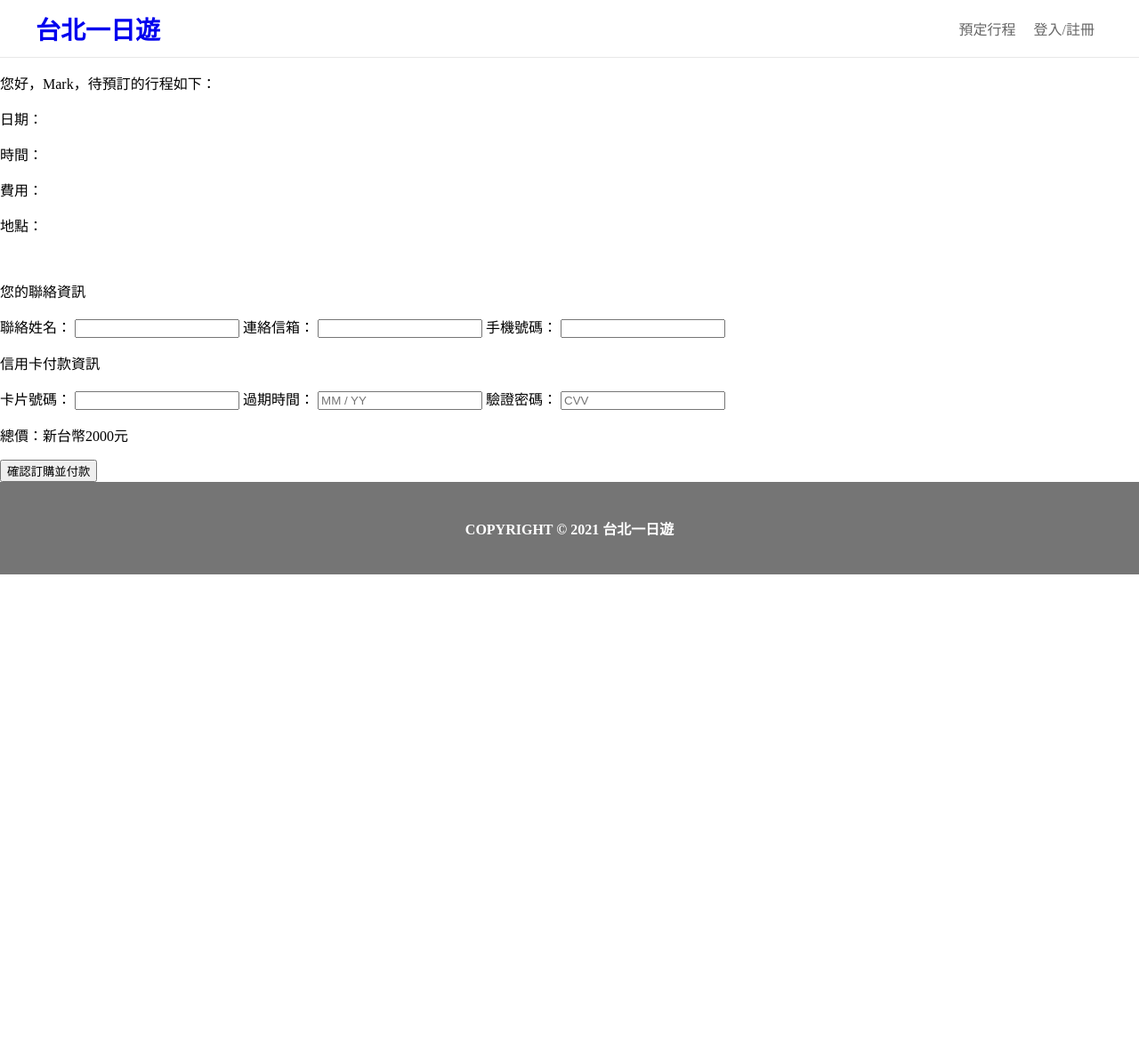
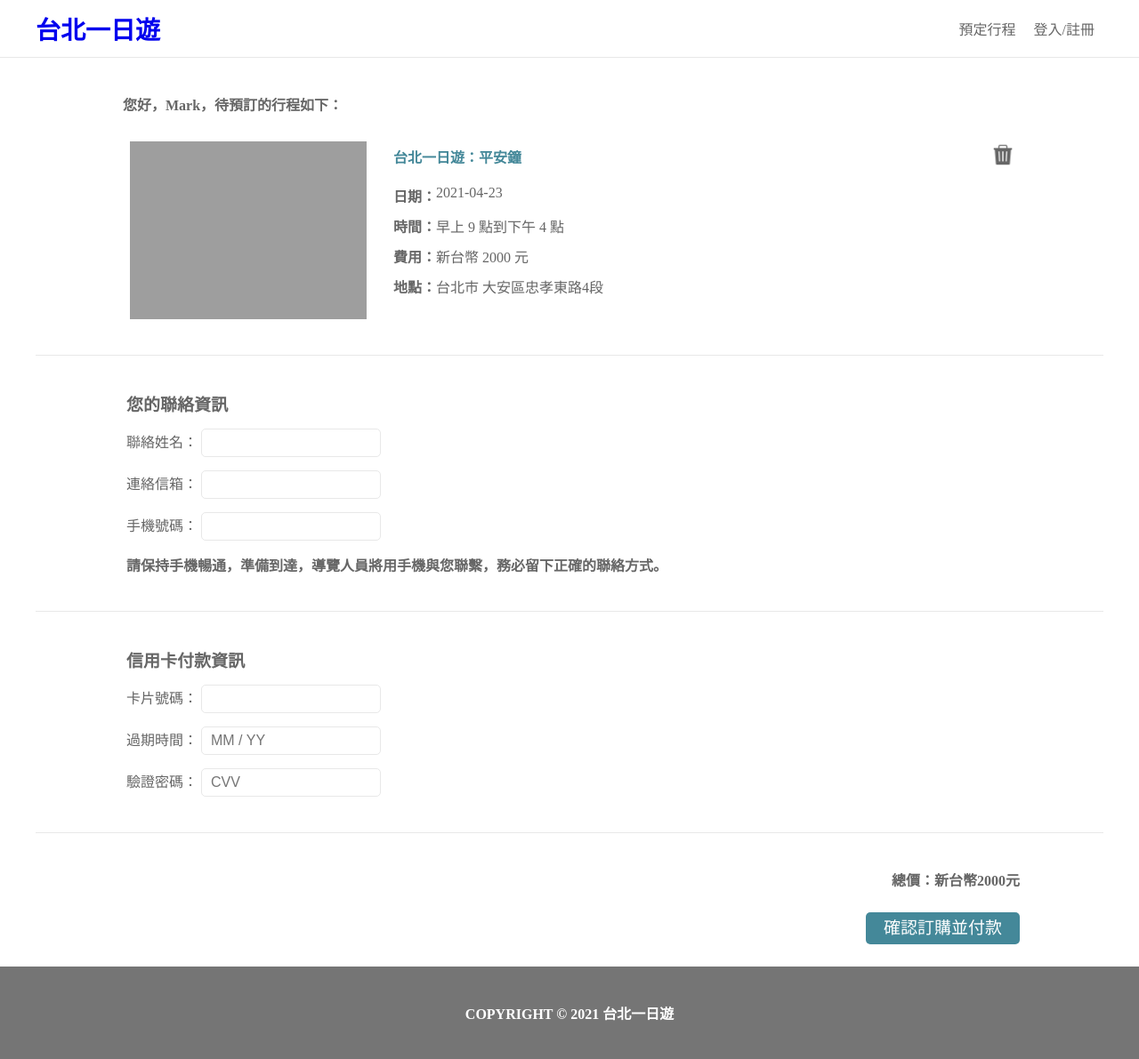
Before and after one commit to KJeiii/WeHelp-Stage-2, a Flask app: page /booking in a window 1280 px wide. Shown: the whole page at 89% size. Before the commit the page ends 646 px from the top, so only its background shows below. Run offline with Flask 3, Linux system fonts and the light colour scheme; grey boxes are pictures that could not be loaded.

Commit message:
complete RWD: 1920px

```diff
--- a/taipei-day-trip/static/booking.css
+++ b/taipei-day-trip/static/booking.css
@@ -9,3 +9,197 @@ body {
     z-index: 5;
     border-bottom: 1px solid #e8e8e8;
 }
+
+/* topSection and itinerary info */
+.topSection {
+    display: flex;
+    justify-content: center;
+    margin-top: 40px;
+}
+
+.itineraryOuter {
+    width: 1200px;
+    border-bottom: 1px solid #e8e8e8;
+    display: flex;
+    justify-content: center;
+}
+
+.itineraryInner {
+    width: 1004px;
+}
+
+.itinerary {
+    display: flex;
+    margin-top: 30px;
+    position: relative;
+}
+
+.welcomeMsg {
+    font-style: 19px;
+    font-style: normal;
+    font-weight: 700;
+    color: #666;
+    margin: 0px;
+}
+
+figure {
+    width: 266px;
+    height: 200px;
+    margin: 0 30px 40px 8px;
+}
+
+figure img {
+    display: block;
+    object-fit: cover;
+    object-position: center;
+    max-width: 100%;
+}
+
+article div {
+    display: flex;
+    margin: 10px 0 10px 0;
+}
+
+article p {
+    margin: 0;
+}
+
+.itineray-title {
+    font-size: 16px;
+    font-style: normal;
+    font-weight: 700;
+    color: #489;
+    margin: 5px 0 20px 0;
+}
+
+.itinerary-item {
+    font-size: 16px;
+    font-style: normal;
+    font-weight: 700;
+    color: #666;
+}
+
+article div p {
+    font-size: 16px;
+    font-style: normal;
+    font-weight: 500;
+    color: #666;
+}
+
+.bin {
+    width: 30px;
+    height: 30px;
+    position: absolute;
+    left: calc(100% - 30px);
+
+}
+
+/* bottomSection and payment info */
+.bottomSection {
+    display: flex;
+    justify-content: center;
+}
+
+.memberContact-outer {
+    width: 1200px;
+    display: flex;
+    justify-content: center;
+    border-bottom: 1px solid #e8e8e8;
+    margin: 0;
+}
+
+.memberContact-inner {
+    width: 1004px;
+    padding-left: 8px;
+    margin: 40px 0;
+}
+
+.creditcard-outer {
+    width: 1200px;
+    display: flex;
+    justify-content: center;
+    border-bottom: 1px solid #e8e8e8;
+    margin: 0px;
+}
+
+.creditcard-inner {
+    width: 1004px;
+    padding-left: 8px;
+    margin: 40px 0 25px 0;
+}
+
+.formTitle {
+    margin: 0 0 5px 0;
+    font-size: 19px;
+    font-style: normal;
+    font-weight: 700;
+    color: #666;
+}
+
+.formMemo {
+    font-size: 16px;
+    font-style: normal;
+    font-weight: 700;
+    color: #666;
+    margin: 0;
+}
+
+.payment label {
+    font-size: 16px;
+    font-style: normal;
+    font-weight: 500;
+    color: #666;
+}
+
+form div {
+    margin: 15px 0;
+}
+
+form input[type=text] {
+    width: 180px;
+    height: 10px;
+    padding: 10px;
+    border-radius: 5px;
+    border: 1px solid #e8e8e8;
+    font-size: 16px;
+    font-style: normal;
+    font-weight: 500;
+    color: #000;
+}
+
+.checkbill-outer {
+    width: 1200px;
+    display: flex;
+    justify-content: center;
+    margin: 0px;
+}
+
+.checkbill-inner {
+    width: 1004px;
+    padding-left: 8px;
+    margin: 40px 0 25px 0;
+    text-align: end;
+}
+
+.checkbill-inner p {
+    text-align: end;
+    font-size: 16px;
+    font-style: normal;
+    font-weight: 700;
+    color: #666666;
+    margin: 0 0 25px 0;
+}
+
+.checkbill-inner input {
+    width: 173px;
+    height: 36px;
+    padding: 10px 20px;
+    border-radius: 5px;
+    border-style: none;
+    background-color: #448899;
+    font-size: 19px;
+    font-style: normal;
+    font-weight: 400;
+    color: #FFFFFF;
+    line-height: 16px;
+}
--- a/taipei-day-trip/templates/booking.html
+++ b/taipei-day-trip/templates/booking.html
@@ -17,48 +17,73 @@
     {% include "member.html" %}
 
     <!-- itinerary info -->
-    <section class = "itinerary">
-        <p>您好，Mark，待預訂的行程如下：</p>
-        <div>
+    <section class = "topSection">
+        <div class="itineraryOuter">
+            <div class="itineraryInner">
+                <p class="welcomeMsg">您好，Mark，待預訂的行程如下：</p>
+                <div class="itinerary">
                     <figure>
-
+                        <img src="https://www.travel.taipei/d_upload_ttn/sceneadmin/pic/11000848.jpg" alt="attraction-img">
                     </figure>
-
                     <article>
-                <p></p>
-                <p>日期：</p>
-                <p>時間：</p>
-                <p>費用：</p>
-                <p>地點：</p>
+                        <p class = "itineray-title">台北一日遊：平安鐘</p>
+                        <div><p class="itinerary-item">日期：</p><p>2021-04-23</p></div>
+                        <div><p class="itinerary-item">時間：</p><p>早上 9 點到下午 4 點</p></div>
+                        <div><p class="itinerary-item">費用：</p><p>新台幣 2000 元</p></div>
+                        <div><p class="itinerary-item">地點：</p><p>台北市 大安區忠孝東路4段</p></div>
                     </article>
+                    <img class = "bin" src="../static/image/bin.png" alt="bin">
+                </div>
+            </div>
         </div>
     </section>
-    <br>
 
-    <section>
-        <form action="">
+    <section class="bottomSection">
+        <form class="payment" action="">
             <!-- member contact info -->
-            <p>您的聯絡資訊</p>
+            <div class="memberContact-outer">
+                <div class="memberContact-inner">
+                    <p class="formTitle">您的聯絡資訊</p>
+                    <div>
                         <label for="contact-name">聯絡姓名：</label>
                         <input type="text" name="contact-name">
+                    </div>
+                    <div>
                         <label for="contact-email">連絡信箱：</label>
                         <input type="text" name="contact-email">
+                    </div>
+                    <div>
                         <label for="contact-phone">手機號碼：</label>
                         <input type="text" name="contact-phone">
-            <br>
-
+                    </div>
+                    <p class="formMemo">請保持手機暢通，準備到達，導覽人員將用手機與您聯繫，務必留下正確的聯絡方式。</p>
+                </div>
+            </div>
             <!-- credit card info -->
-            <p>信用卡付款資訊</p>
+            <div class="creditcard-outer">
+                <div class="creditcard-inner">
+                    <p class="formTitle">信用卡付款資訊</p>
+                    <div>
                         <label for="cardnumber">卡片號碼：</label>
                         <input type="text" name="cardnumber">
+                    </div>
+                    <div>
                         <label for="expiration">過期時間：</label>
                         <input type="text" name="expiration" placeholder="MM / YY">
+                    </div>
+                    <div>
                         <label for="cvv">驗證密碼：</label>
                         <input type="text" name="cvv" placeholder="CVV">
-            <br>
+                    </div>
+                </div>
+            </div>
 
+            <div class="checkbill-outer">
+                <div class="checkbill-inner">
                     <p>總價：新台幣2000元</p>
                     <input type="submit" value="確認訂購並付款">
+                </div>
+            </div>
         </form>
     </section>
 
```
Lines whose indentation alone changed are shown as unchanged.
